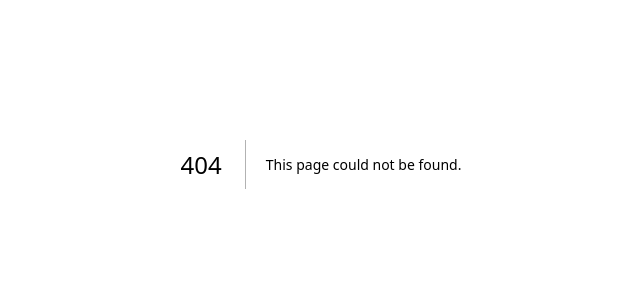
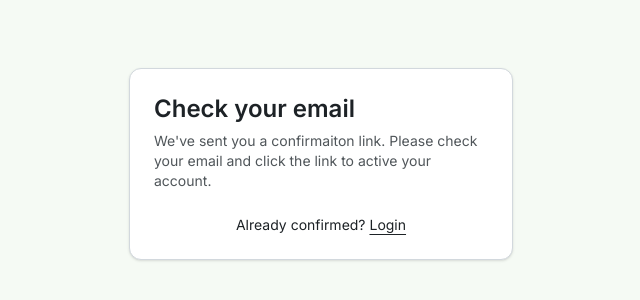
Before and after one commit to masrafi-000/mytaskmanager, a Next.js app: page /auth/check-email in a window 1280 px wide. Before the commit this address had no page. Shown: the part 236-536 px from the top of the page, without its empty margins (319-959 px from the left). Built offline with nearby package versions, Linux system fonts and the light colour scheme.

Commit message:
some fixes on ui

```diff
--- /dev/null
+++ b/app/auth/check-email/page.tsx
@@ -0,0 +1,31 @@
+import {
+  Card,
+  CardContent,
+  CardDescription,
+  CardHeader,
+  CardTitle,
+} from "@/components/ui/card";
+import Link from "next/link";
+
+export default function CheckEmailPage() {
+  return (
+    <div className="flex min-h-svh w-full items-center justify-center p-6 md:p-10">
+      <div className="w-full max-w-sm">
+        <Card>
+          <CardHeader>
+            <CardTitle className="text-2xl">Check your email</CardTitle>
+            <CardDescription>
+              We&apos;ve sent you a confirmaiton link. Please check your email
+              and click the link to active your account.
+            </CardDescription>
+          </CardHeader>
+          <CardContent>
+            <div className="text-center text-sm">
+              Already confirmed? <Link href="/auth/login" className=" underline underline-offset-4">Login</Link>
+            </div>
+          </CardContent>
+        </Card>
+      </div>
+    </div>
+  );
+}
--- a/app/auth/login/page.tsx
+++ b/app/auth/login/page.tsx
@@ -13,9 +13,9 @@ import { Label } from "@/components/ui/label";
 import Link from "next/link";
 import { useRouter } from "next/navigation";
 import { useState } from "react";
+import { BsLinkedin } from "react-icons/bs";
 import { FcGoogle } from "react-icons/fc";
-import {  SiGithub } from "react-icons/si";
-import { BsLinkedin } from "react-icons/bs";
+import { SiGithub } from "react-icons/si";
 
 export default function LoginPage() {
   const [email, setEmail] = useState("");
@@ -23,12 +23,6 @@ export default function LoginPage() {
   const [error, setError] = useState<string | null>(null);
   const [isLoading, setIsLoading] = useState(false);
   const router = useRouter();
-
-  const handleLogin = async (e: React.FormEvent) => {
-    e.preventDefault();
-    setIsLoading(true);
-    setError(null);
-  };
 
   return (
     <div className="flex min-h-svh w-full items-center justify-center p-6 md:p-10">
@@ -41,7 +35,6 @@ export default function LoginPage() {
             </CardDescription>
           </CardHeader>
           <CardContent>
-            <form onSubmit={handleLogin}>
               <div className="flex flex-col space-y-4">
                 <div className="grid gap-2">
                   <Label htmlFor="email">
@@ -72,14 +65,13 @@ export default function LoginPage() {
                 <Button type="submit" className="w-full" disabled={isLoading}>
                   {isLoading ? "Logging in..." : "Login"}
                 </Button>
-                <p className="grid grid-cols-3 items-center gap-2">
-                  <div className="w-full border-t-1 border-t-black"></div>{" "}
-                  <div className="text-sm text-center text-gray-700">Or login with</div>
-                  <div className="w-full border-t-1 border-t-black"></div>
+                <hr />
+                <p className="text-center text-sm text-gray-700">
+                  Or login with
                 </p>
                 <div className="grid grid-cols-3 items-center gap-3">
                   <button className="w-full h-10 flex items-center justify-center gap-1 rounded-full bg-white/15 backdrop-blur-md border border-white/20 shadow-md cursor-pointer transform transition-transform duration-200 hover:scale-105 hover:shadow-xl ">
-                    <BsLinkedin size={20} className="text-[#3b5998]" />
+                    <BsLinkedin size={20} className="text-[#0077B5]" />
                     <span className="text-sm font-medium">Linkedin</span>
                   </button>
                   <button className="w-full h-10 flex items-center justify-center space-x-2 rounded-full bg-white/15 backdrop-blur-md border border-white/20 shadow-md cursor-pointer transform transition-transform duration-200 hover:scale-105 hover:shadow-xl ">
@@ -101,8 +93,7 @@ export default function LoginPage() {
                   Sign up
                 </Link>
               </div>
-            </form>
-          </CardContent>
+            </CardContent>
         </Card>
       </div>
     </div>
--- a/app/auth/sign-up/page.tsx
+++ b/app/auth/sign-up/page.tsx
@@ -75,14 +75,13 @@ export default function SignUpPage() {
                 <Button type="submit" className="w-full" disabled={isLoading}>
                   {isLoading ? "Creating account..." : "Sign up"}
                 </Button>
-                <p className="grid grid-cols-3 items-center gap-2">
-                  <div className="w-full border-t-1 border-t-black"></div>{" "}
-                  <div className="text-sm text-gray-700 text-center">Or sign-up with</div>
-                  <div className="w-full border-t-1 border-t-black"></div>
+                <hr />
+                <p className="text-center text-sm text-gray-700">
+                  Or sign-up with
                 </p>
                 <div className="grid grid-cols-3 items-center gap-3">
                   <button className="w-full h-10 flex items-center justify-center gap-1 rounded-full bg-white/15 backdrop-blur-md border border-white/20 shadow-md cursor-pointer transform transition-transform duration-200 hover:scale-105 hover:shadow-xl ">
-                    <BsLinkedin size={20} className="text-[#3b5998]" />
+                    <BsLinkedin size={20} className="text-[#0077B5]" />
                     <span className="text-sm font-medium">Linkedin</span>
                   </button>
                   <button className="w-full h-10 flex items-center justify-center space-x-2 rounded-full bg-white/15 backdrop-blur-md border border-white/20 shadow-md cursor-pointer transform transition-transform duration-200 hover:scale-105 hover:shadow-xl ">
--- a/app/page.tsx
+++ b/app/page.tsx
@@ -46,9 +46,13 @@ import {
   Clock,
   FileCheck2,
   Hourglass,
+  LogIn,
+  LogOut,
   Plus,
   Trash2,
+  User,
 } from "lucide-react";
+import Link from "next/link";
 import { useEffect, useMemo, useState } from "react";
 
 export default function TodoApp() {
@@ -74,6 +78,7 @@ export default function TodoApp() {
 
   useEffect(() => {
     const handleKeyDown = (e: KeyboardEvent) => {
+
       if ((e.metaKey || e.ctrlKey) && e.key === "n") {
         e.preventDefault();
         setIsAddDialogOpen(true);
@@ -84,6 +89,12 @@ export default function TodoApp() {
           'input[placeholder*="Search"]'
         ) as HTMLInputElement;
         searchInput?.focus();
+      }
+
+      if(e.key === "Escape"){
+        setIsAddDialogOpen(false)
+        setEditingTask(null)
+        clearSelection()
       }
     };
 
@@ -346,12 +357,30 @@ export default function TodoApp() {
               Stay organized and productive with your personal task manager
             </p>
           </div>
-          <div className="flex items-center gap-2">
+          <div className="flex items-center gap-4">
+            <div>
+              <User className="h-4 w-4" />
+              {/* {User?.email} */}
+            </div>
+            <div className="flex items-center gap-2">
+
             <ThemeToggle />
-            <Button onClick={() => setIsAddDialogOpen(true)} className="gap-2">
+            <Button size='sm' onClick={() => setIsAddDialogOpen(true)} className="gap-2 cursor-pointer">
               <Plus className="h-4 w-4" />
               <span className="hidden sm:inline">Add Task</span>
+              <kbd className="hidden sm:inline-flex px-1.5 font-mono h-5 select-none items-center gap-1 rounded border bg-muted text-[10px] font-medium text-muted-foreground ">
+                <span>⌘</span>N
+              </kbd>
             </Button>
+            </div>
+            <div>
+              <Button variant='outline' size="sm" className=" bg-transparent cursor-pointer">
+                <Link className="flex items-center gap-2" href="/auth/login">
+                <LogIn className="h-4 w-4" />
+                Login
+                </Link>
+              </Button>
+            </div>
           </div>
         </div>
 
--- a/components/shared/theme-toggle.tsx
+++ b/components/shared/theme-toggle.tsx
@@ -17,8 +17,8 @@ export function ThemeToggle() {
     return (
       <Button
         variant="outline"
-        size="icon"
-        className="bg-background/80 backdrop-blur-sm border-border hover:bg-accent hover:text-accent-foreground transition-all duration-200"
+        size="sm"
+        className="bg-background/80 backdrop-blur-sm border-border hover:bg-accent hover:text-accent-foreground transition-all duration-200 cursor-pointer"
       >
         <Sun className="h-4 w-4 transition-transform duration-200 rotate-0 scale-100" />
         <span className="sr-only">Toggle theme</span>
@@ -33,9 +33,9 @@ export function ThemeToggle() {
   return (
     <Button
       variant="outline"
-      size="icon"
+      size="sm"
       onClick={toggleTheme}
-      className="bg-background/80 backdrop-blur-sm border-border hover:bg-accent hover:text-accent-foreground transition-all duration-200"
+      className="bg-background/80 backdrop-blur-sm border-border hover:bg-accent hover:text-accent-foreground transition-all duration-200 cursor-pointer"
     >
       {theme === "dark" ? (
         <Sun className="h-4 w-4 transition-transform duration-200 rotate-0 scale-100" />
--- a/components/shared/todo/FilterControls.tsx
+++ b/components/shared/todo/FilterControls.tsx
@@ -63,6 +63,9 @@ export function FilterControls(props: FilterControlsProps) {
           onChange={(e) => onSearchChange(e.target.value)}
           className="pl-10"
         />
+        <kbd className=" absolute right-3 top-1/2 transform -translate-y-1/2 hidden sm:inline-flex h-5 select-none items-center gap-1 rounded border bg-muted px-1.5 font-mono text-[10px] font-medium text-muted-foreground">
+          <span>⌘</span>K
+        </kbd>
       </div>
 
       <div className="grid grid-cols-1 sm:grid-cols-3 gap-4">
```
